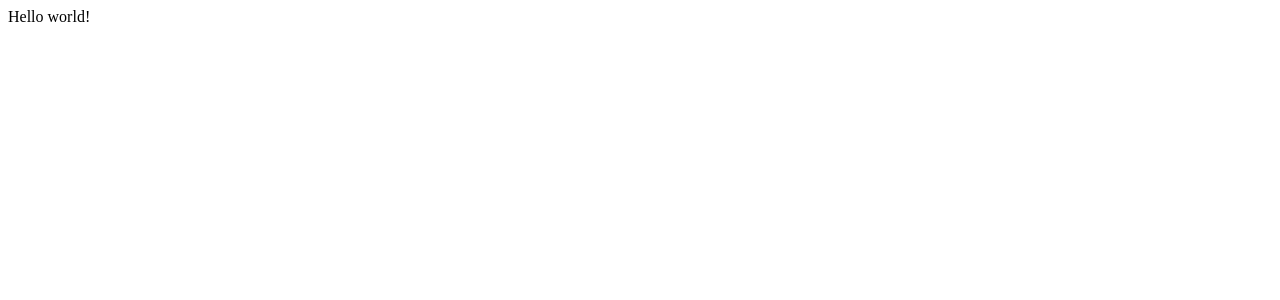
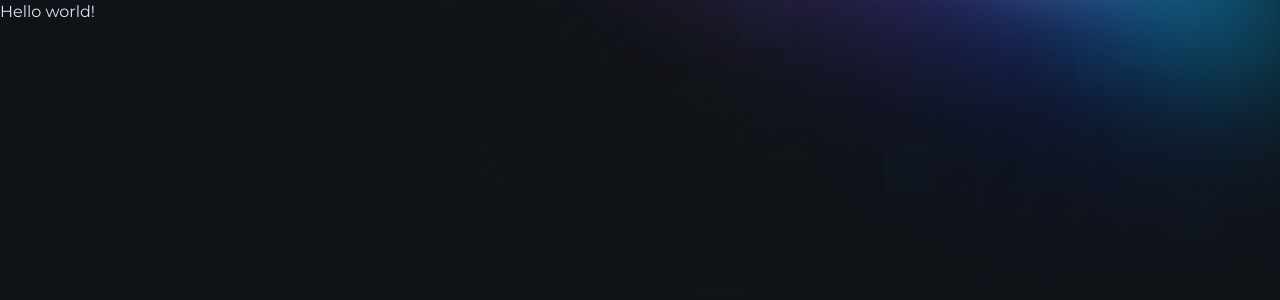
Before and after one commit to ArthurFakhouri/nlw-connect-web, a Next.js app: page / in a window 1280 px wide. Shown: the top 300 px of the page. Built offline with nearby package versions, Linux system fonts and the light colour scheme.

Commit message:
new - Setting up our root layout: - Adding Oxanium and Montserrat fonts - Styling

```diff
--- a/src/app/layout.tsx
+++ b/src/app/layout.tsx
@@ -1,18 +1,33 @@
-import type { Metadata } from "next";
+import type { Metadata } from 'next'
+import { Montserrat, Oxanium } from 'next/font/google'
+import './globals.css'
 
 export const metadata: Metadata = {
-  title: "Create Next App",
-  description: "Generated by create next app",
-};
+  title: 'devstage',
+}
+
+const oxanium = Oxanium({
+  weight: ['500', '600'],
+  subsets: ['latin'],
+  variable: '--font-oxanium',
+})
+
+const montserrat = Montserrat({
+  weight: ['400', '600'],
+  subsets: ['latin'],
+  variable: '--font-montserrat',
+})
 
 export default function RootLayout({
   children,
 }: Readonly<{
-  children: React.ReactNode;
+  children: React.ReactNode
 }>) {
   return (
-    <html lang="en">
-      <body>{children}</body>
+    <html lang="en" className={`${oxanium.variable} ${montserrat.variable}`}>
+      <body className="bg-gray-900 text-gray-100 antialiased bg-[url(/background.png)] bg-no-repeat bg-top md:bg-right-top">
+        {children}
+      </body>
     </html>
-  );
+  )
 }
```
